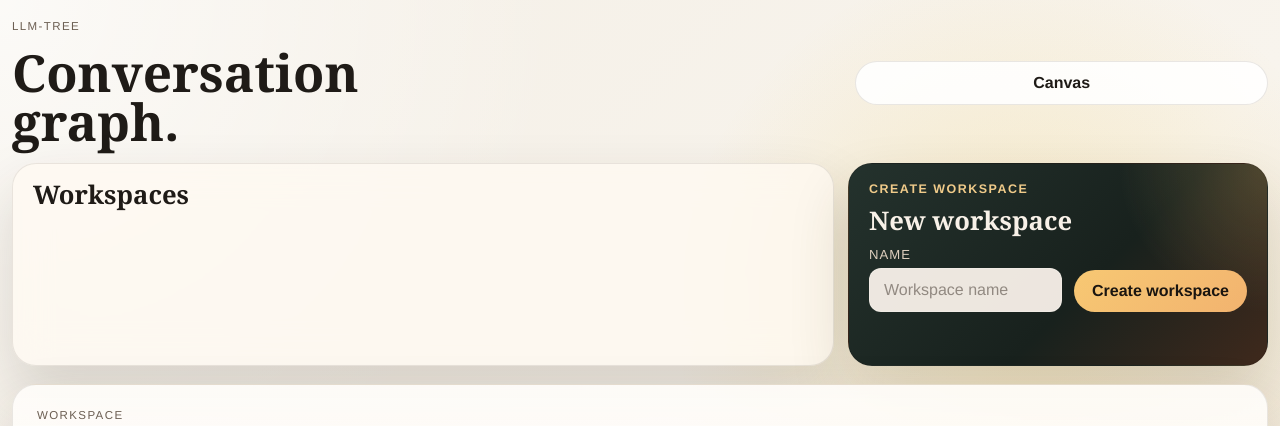
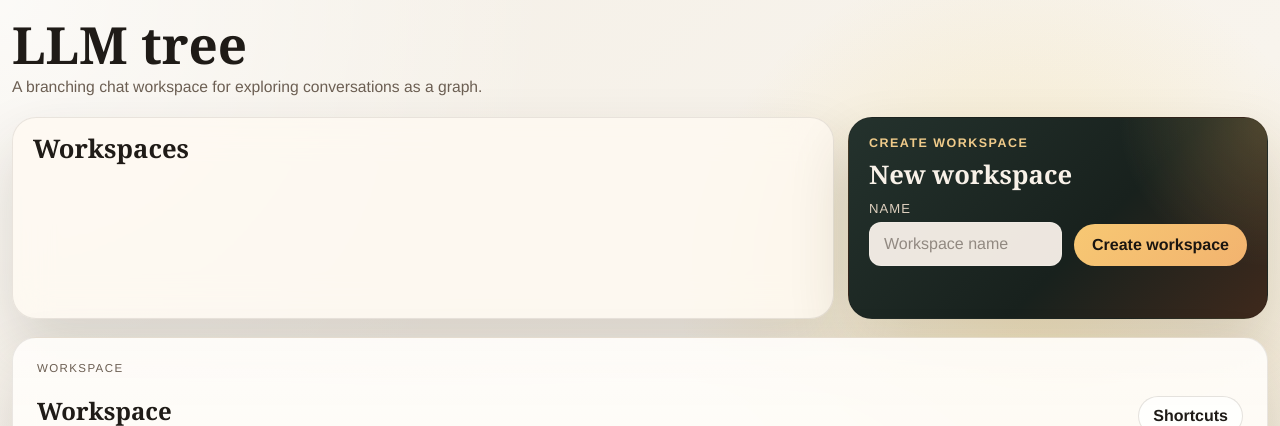
Before and after one commit to Howardleejhenhao/Generative-AI-LLM-Tree, a Django app: template tree_ui/templates/tree_ui/index.html in a window 1280 px wide. Shown: the top 426 px of the page. Run offline with Django 5.2, Linux system fonts and the light colour scheme; the template is opened without the code that fills it, so the values that code supplies are empty.

Commit message:
feat: finalize homepage hero copy

```diff
--- a/tree_ui/static/tree_ui/css/app.css
+++ b/tree_ui/static/tree_ui/css/app.css
@@ -25,16 +25,12 @@
 }
 
 .hero-compact {
-  grid-template-columns: minmax(0, 1fr) auto;
+  grid-template-columns: minmax(0, 1fr);
   align-items: center;
 }
 
 .hero-compact .hero-copy-block {
   gap: 6px;
-}
-
-.hero-compact .hero-action-link {
-  align-self: center;
 }
 
 .workspace-shell {
@@ -399,6 +395,11 @@ body:has(.chat-page-immersive) .page-shell {
 .hero-compact h1 {
   max-width: 14ch;
   font-size: clamp(2.2rem, 4vw, 3.35rem);
+}
+
+.hero-compact .hero-footnote {
+  max-width: 34rem;
+  font-size: 0.98rem;
 }
 
 .hero-copy {
@@ -2050,35 +2051,6 @@ body:has(.chat-page-immersive) .page-shell {
   gap: 8px;
 }
 
-.hero-actions {
-  display: flex;
-  flex-wrap: wrap;
-  align-items: center;
-  gap: 14px;
-  margin-top: 18px;
-}
-
-.hero-action-link {
-  display: inline-flex;
-  align-items: center;
-  justify-content: center;
-  min-height: 44px;
-  padding: 0 16px;
-  border-radius: 999px;
-  border: 1px solid rgba(74, 58, 40, 0.12);
-  background: rgba(255, 255, 255, 0.88);
-  color: var(--text);
-  font-weight: 700;
-  text-decoration: none;
-  transition: transform 160ms ease, box-shadow 160ms ease, background 160ms ease;
-}
-
-.hero-action-link:hover {
-  transform: translateY(-1px);
-  box-shadow: 0 12px 24px rgba(49, 37, 22, 0.1);
-  background: rgba(255, 255, 255, 0.96);
-}
-
 .hero-footnote {
   margin: 0;
   max-width: 34rem;
--- a/tree_ui/templates/tree_ui/index.html
+++ b/tree_ui/templates/tree_ui/index.html
@@ -6,10 +6,9 @@
 {% block content %}
   <section class="hero hero-compact">
     <div class="hero-copy-block">
-      <p class="eyebrow">LLM-Tree</p>
-      <h1>Conversation graph.</h1>
+      <h1>LLM tree</h1>
+      <p class="hero-footnote">A branching chat workspace for exploring conversations as a graph.</p>
     </div>
-    <a class="hero-action-link" href="#workspace-shell">Canvas</a>
   </section>
 
   <section class="workspace-toolbar workspace-toolbar-compact">
--- a/tree_ui/tests.py
+++ b/tree_ui/tests.py
@@ -27,9 +27,9 @@ class WorkspaceGraphViewTests(TestCase):
         response = self.client.get(reverse("workspace_graph", args=[workspace.slug]))
 
         self.assertEqual(response.status_code, 200)
-        self.assertContains(response, "LLM-Tree")
+        self.assertContains(response, "LLM tree")
         self.assertContains(response, "graph-payload")
-        self.assertContains(response, "Conversation graph.")
+        self.assertContains(response, "A branching chat workspace for exploring conversations as a graph.")
         self.assertContains(
             response,
             "Drag nodes. Drag canvas to pan.",
@@ -41,7 +41,6 @@ class WorkspaceGraphViewTests(TestCase):
         self.assertContains(response, "Workspace Shortcuts")
         self.assertContains(response, "Create Workspace")
         self.assertContains(response, "Workspaces")
-        self.assertContains(response, "Canvas")
         self.assertContains(response, "Research lane")
         self.assertContains(response, "Search")
         self.assertContains(response, "Add child node")
```
Also changed, not shown: docs/agent-progress.md (+35 -0 lines).
